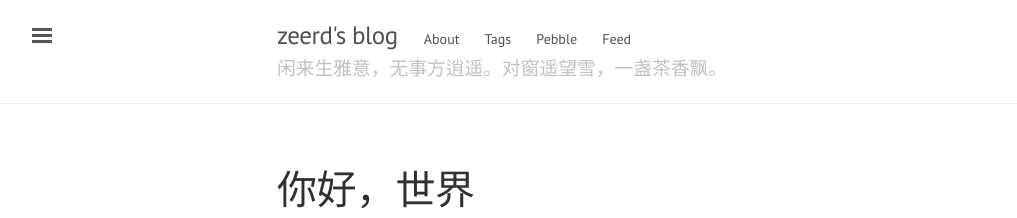
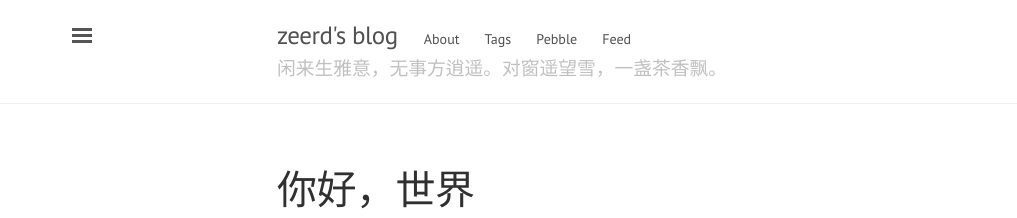
Before and after one commit to zeerd/zeerd.github.io, a Jekyll site: the page built from index.html, in a window 1280 px wide. Shown: the top 218 px of the page, without its empty margins (3-1020 px from the left). Built offline with Jekyll 4.4.1, drawn with Linux system fonts in a browser that asks for light colours; the list of posts is cut into pages by our own code.

```diff
--- a/public/css/lanyon.css
+++ b/public/css/lanyon.css
@@ -156,7 +156,7 @@
   top: 0;
   bottom: 0;
   left: -14rem;
-  width: 14rem;
+  width: 16rem;
   visibility: hidden;
   overflow-y: auto;
   font-family: "PT Sans", Helvetica, Arial, sans-serif;
@@ -224,7 +224,7 @@
 .sidebar-toggle {
   position: absolute;
   top:  .8rem;
-  left: 1rem;
+  left: 3rem;
   display: block;
   padding: .25rem .75rem;
   color: #505050;
```
